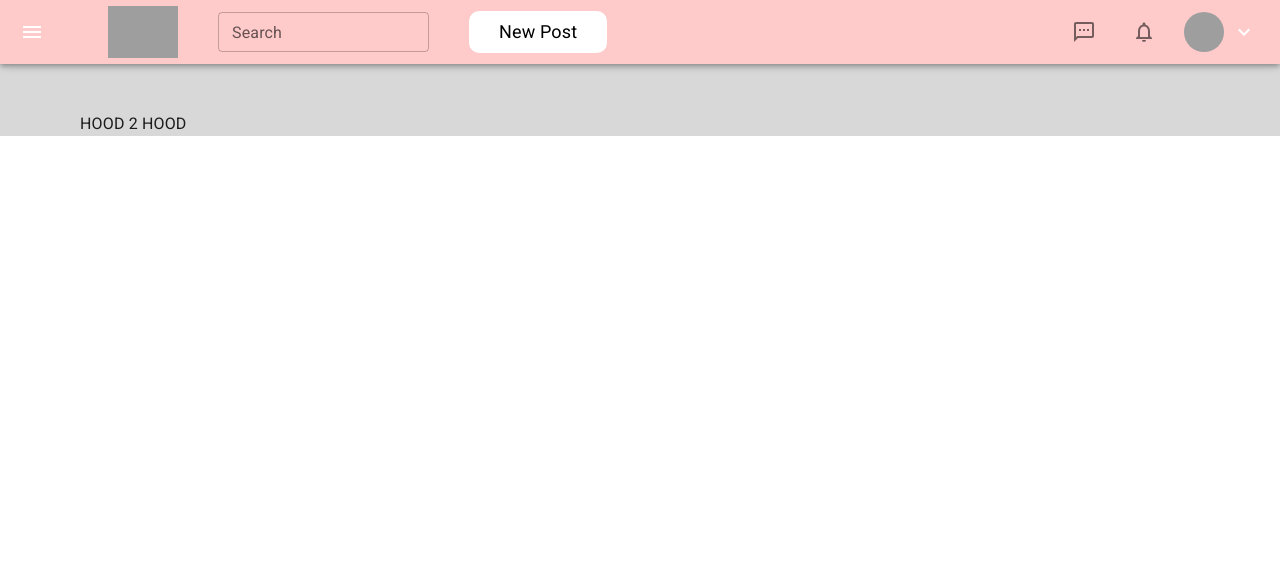
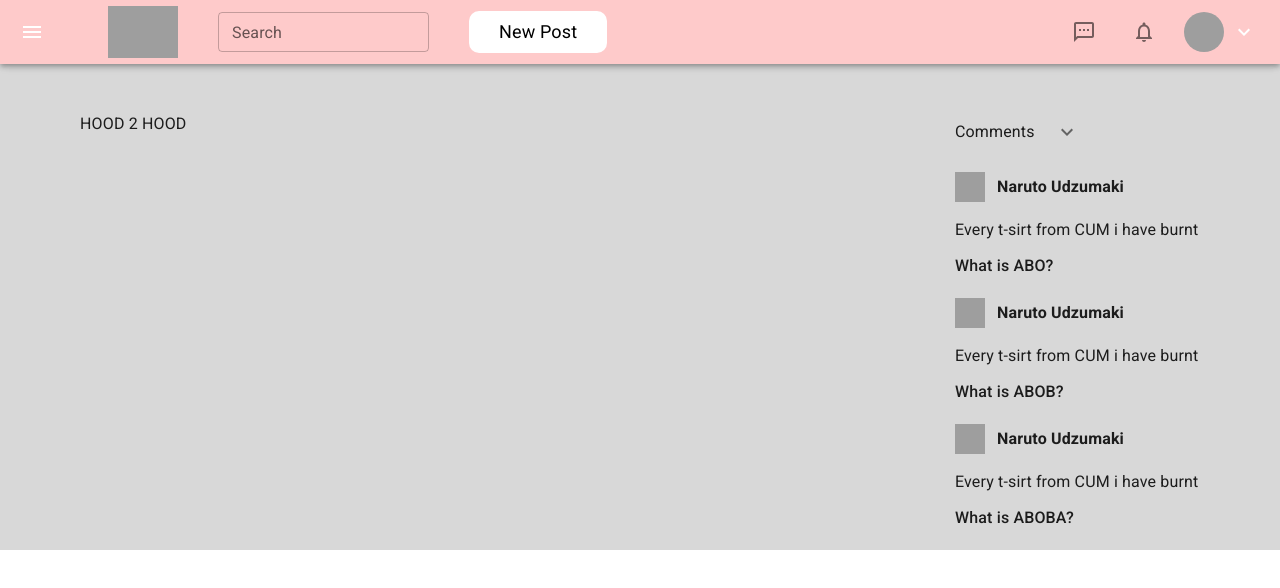
Before and after one commit to ArtemHorbas/nj-rp4, a Next.js app: page / in a window 1280 px wide. Shown: the top 588 px of the page. Built offline with nearby package versions, Linux system fonts and the light colour scheme; grey boxes are pictures that could not be loaded.

Commit message:
big stepper

```diff
--- a/layouts/MainLayout.tsx
+++ b/layouts/MainLayout.tsx
@@ -34,7 +34,7 @@ export const MainLayout: React.FC<MainLayoutProps> = ({
 					<>
 						{children}
 					</>
-					{/* <RightSide /> */}
+					<RightSide />
 				</main>
 			</div>
 
```
